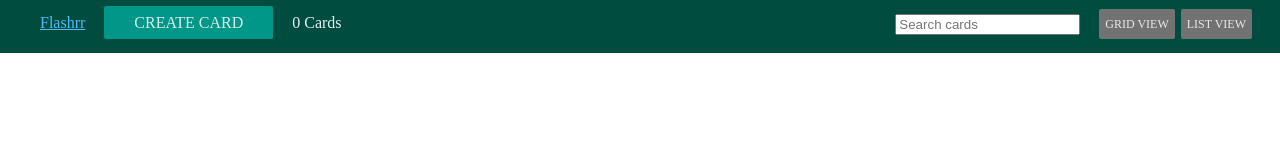
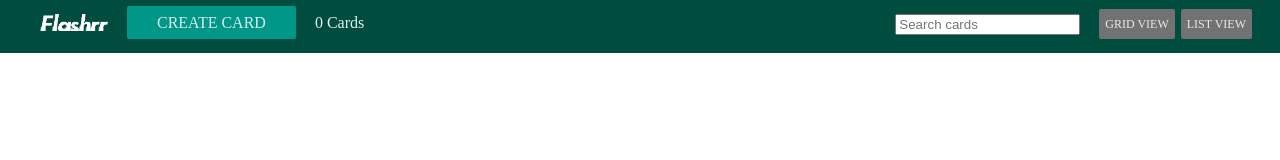
Before and after one commit to pawelqbera/FlashrrApp, a plain HTML site: page Vanilla/FlashrrSpaghetti/index.html in a window 1280 px wide. Drawn offline with Linux system fonts and the light colour scheme.

Commit message:
adding flashrr logo

```diff
--- a/Vanilla/FlashrrSpaghetti/index.html
+++ b/Vanilla/FlashrrSpaghetti/index.html
@@ -10,7 +10,7 @@
       <header>
         <nav>
           <ul>
-            <li><a href="#" class="logo">Flashrr</a></li>
+            <li><a href="#" class="logo"><img src="flashrr-logo.png" alt="Flashrr" /></a></li>
             <li><a id="createCardBtn" class="btn btn-primary create-card">Create Card</a></li>
             <li><span id="cardCounter" class="card-counter">0</span> Cards</li>
           </ul>
--- a/Vanilla/FlashrrSpaghetti/style.css
+++ b/Vanilla/FlashrrSpaghetti/style.css
@@ -45,6 +45,10 @@ nav ul li {
 	.logo {
 	    display: block;
 	}
+
+		.logo img {
+			width: 68px;
+		}
 
 .right-nav {
 	float: right;
```
Also changed, not shown: Vanilla/FlashrrSpaghetti/flashrr-logo.png (added), 1 other file.
